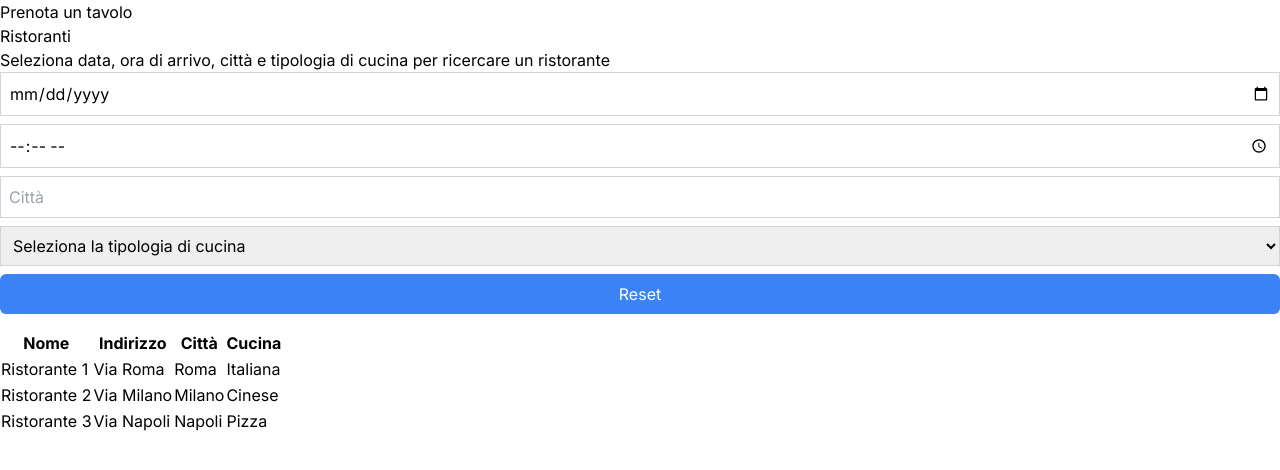
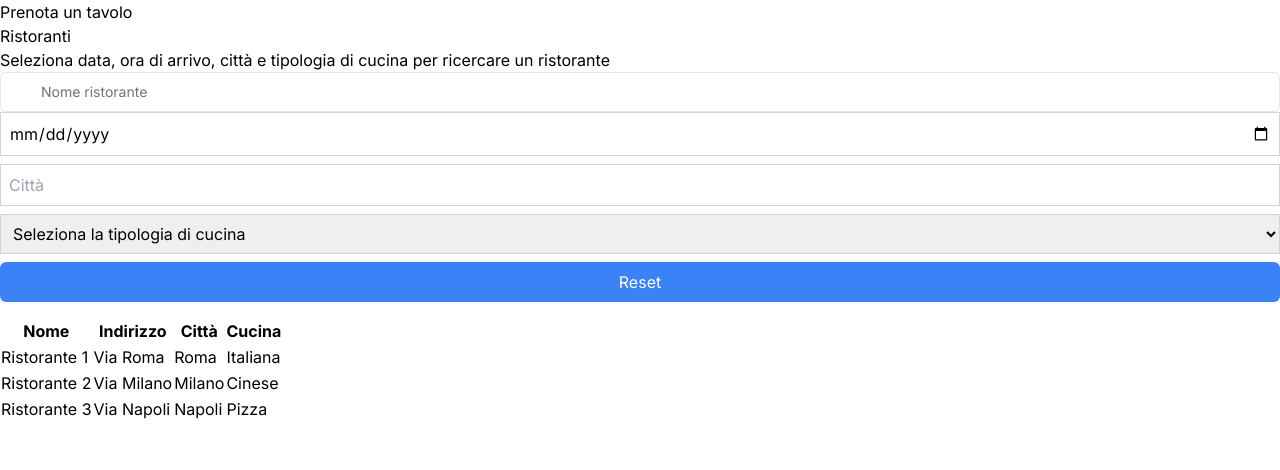
Before and after one commit to rzaupa/Project14, a Next.js app in the folder documenti/RTB/POC/poc/: page /reservation in a window 1280 px wide. Shown: the top 470 px of the page. Built offline with nearby package versions, Linux system fonts and the light colour scheme.

Commit message:
Rimosso filtro per ora e aggiunto filtro nome ristorante

```diff
--- a/documenti/RTB/POC/poc/src/app/lib/data.tsx
+++ b/documenti/RTB/POC/poc/src/app/lib/data.tsx
@@ -117,7 +117,7 @@ export function getCities(): string[] {
     return Array.from(new Set(restaurants.map((restaurant) => restaurant.city)));
 }
 
-export function getFilteredRestaurants(query: { date: string | null; time: string | null; city: string | null; cuisine: string | null; }): Restaurant[] {
+export function getFilteredRestaurants(query: { date: string | null; nameRestaurant: string | null; city: string | null; cuisine: string | null; }): Restaurant[] {
     const restaurants = getRestaurants();
     return restaurants.filter((restaurant) => {
         if (query.date) {
@@ -126,10 +126,8 @@ export function getFilteredRestaurants(query: { date: string | null; time: strin
                 return false;
             }
         }
-        if(query.time) {
-            if (!restaurant.hours.includes(query.time)) {
-                return false;
-            }
+        if(query.nameRestaurant && !restaurant.name.includes(query.nameRestaurant)) {
+            return false;
         }
         if (query.city && restaurant.city !== query.city) {
             return false;
--- a/documenti/RTB/POC/poc/src/app/ui/reservation/search.tsx
+++ b/documenti/RTB/POC/poc/src/app/ui/reservation/search.tsx
@@ -2,22 +2,24 @@
 import React, { useState } from 'react';
 import { getCities, getCuisines } from '@/app/lib/data';
 import { useSearchParams, usePathname, useRouter } from 'next/navigation';
+import { set } from 'firebase/database';
 
 export default function Search() {
     const searchParams = useSearchParams();
     const pathname = usePathname();
     const { replace } = useRouter();
-    function handleSearch(date: string, time: string, city: string, cuisine: string) {
+    function handleSearch(nameRestaurant: string, date: string, city: string, cuisine: string) {
         const params = new URLSearchParams(searchParams);
         if (date) {
             params.set('date', date);
         } else {
             params.delete('date');
         }
-        if (time) {
-            params.set('time', time);
-        } else {
-            params.delete('time');
+        if (nameRestaurant) {
+            params.set('nameRestaurant', nameRestaurant);
+        }
+        else {
+            params.delete('nameRestaurant');
         }
         if (city) {
             params.set('city', city);
@@ -32,7 +34,7 @@ export default function Search() {
         replace(`${pathname}?${params.toString()}`);
     }
     const [date, setDate] = useState('');
-    const [time, setTime] = useState('');
+    const [nameRestaurant, setNameRestaurant] = useState('');
     const [city, setCity] = useState('');
     const [cuisine, setCuisine] = useState('');
 
@@ -43,20 +45,19 @@ export default function Search() {
         <div className="mb-4">
             <form onSubmit={(e) => e.preventDefault()} className="flex flex-col">
                 <input
+                    className="peer block w-full rounded-md border border-gray-200 py-[9px] pl-10 text-sm outline-2 placeholder:text-gray-500"
+                    placeholder={'Nome ristorante'}
+                    onChange={(e) => {
+                        setNameRestaurant(e.target.value);
+                        handleSearch(e.target.value, date, city, cuisine);
+                    }}
+                />
+                <input
                     type="date"
                     value={date}
                     onChange={(e) => {
                         setDate(e.target.value);
-                        handleSearch(e.target.value, time, city, cuisine);
-                    }}
-                    className="border border-gray-300 p-2 w-full mb-2"
-                />
-                <input
-                    type="time"
-                    value={time}
-                    onChange={(e) => {
-                        setTime(e.target.value);
-                        handleSearch(date, e.target.value, city, cuisine);
+                        handleSearch(nameRestaurant, e.target.value, city, cuisine);
                     }}
                     className="border border-gray-300 p-2 w-full mb-2"
                 />
@@ -65,7 +66,7 @@ export default function Search() {
                     value={city}
                     onChange={(e) => {
                         setCity(e.target.value);
-                        handleSearch(date, time, e.target.value, cuisine);
+                        handleSearch(nameRestaurant, date, e.target.value, cuisine);
                     }}
                     placeholder="Città"
                     className="border border-gray-300 p-2 w-full mb-2"
@@ -80,7 +81,7 @@ export default function Search() {
                     value={cuisine}
                     onChange={(e) => {
                         setCuisine(e.target.value);
-                        handleSearch(date, time, city, e.target.value);
+                        handleSearch(nameRestaurant, date, city, e.target.value);
                     }}
                     className="border border-gray-300 p-2 w-full mb-2"
                 >
@@ -91,8 +92,8 @@ export default function Search() {
                 </select>
                 <button
                     onClick={() => {
+                        setNameRestaurant('');
                         setDate('');
-                        setTime('');
                         setCity('');
                         setCuisine('');
                         handleSearch('', '', '', '');
--- a/documenti/RTB/POC/poc/src/app/ui/reservation/table.tsx
+++ b/documenti/RTB/POC/poc/src/app/ui/reservation/table.tsx
@@ -4,11 +4,11 @@ import { useSearchParams } from 'next/navigation';
 
 export default function RestaurantsTable() {
     const searchParams = useSearchParams();
+    const nameRestaurant = searchParams.get('nameRestaurant');
     const date = searchParams.get('date');
-    const time = searchParams.get('time');
     const city = searchParams.get('city');
     const cuisine = searchParams.get('cuisine');
-    const parms = { date, time, city, cuisine };
+    const parms = { date, nameRestaurant, city, cuisine };
     const restaurants = getFilteredRestaurants(parms);
 
     return (
```
